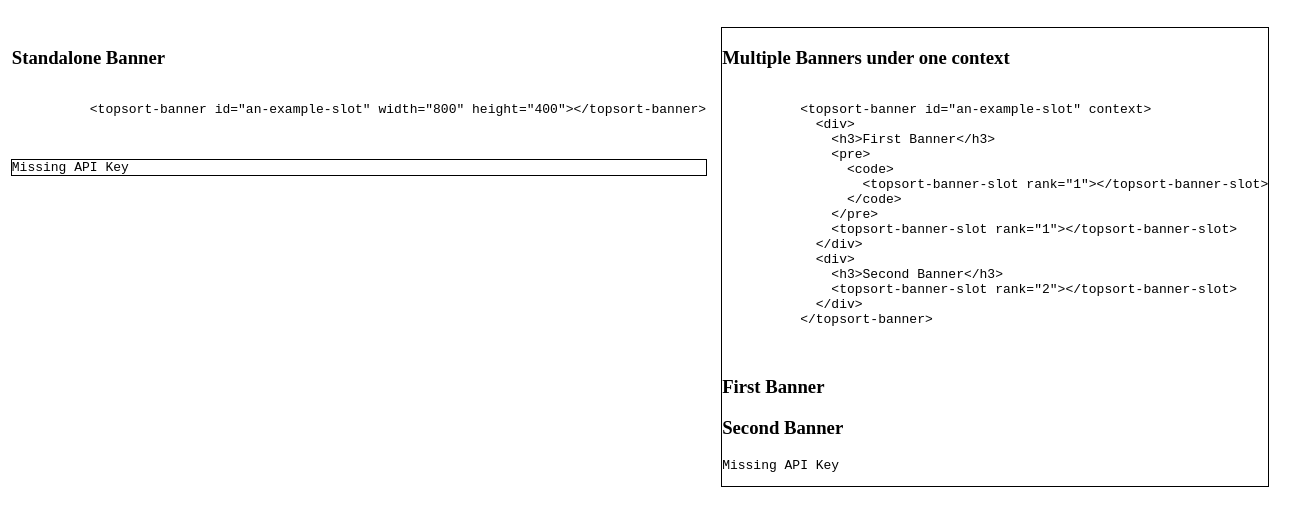
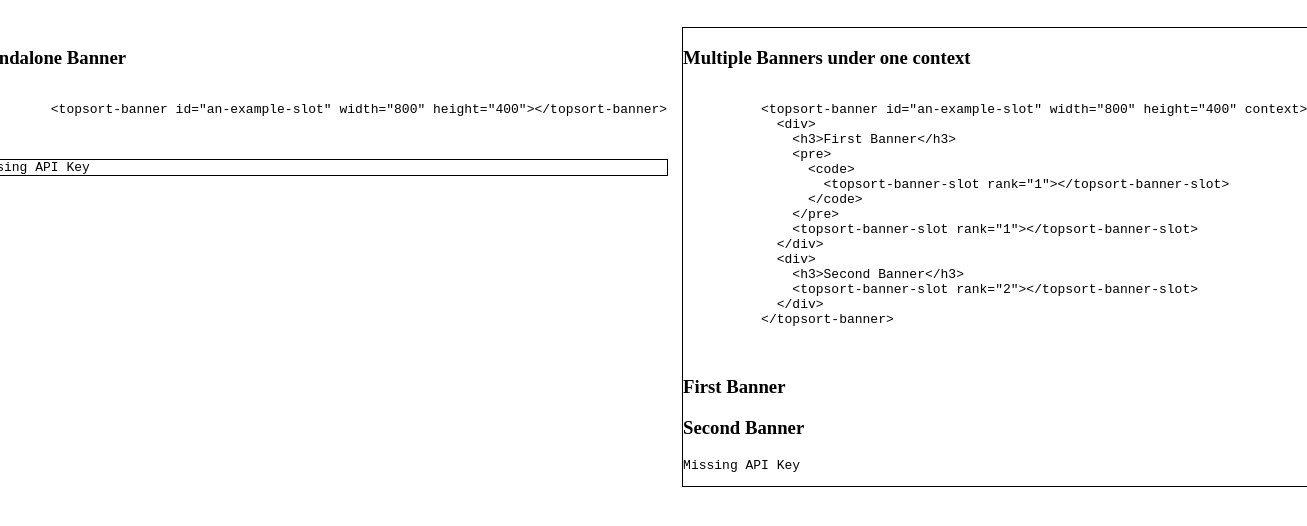
Before and after one commit to Topsort/banners.js, a website built with Vite: page index.html in a window 1280 px wide. Shown: the whole page, 1307 px wide, since content can reach past the window. Built offline with nearby package versions, Linux system fonts and the light colour scheme; files whose address does not match are found by name; what @lit/task would draw is missing.

Commit message:
feat: fixed documentation

```diff
--- a/index.html
+++ b/index.html
@@ -66,7 +66,7 @@
       <h3>Multiple Banners under one context</h3>
       <pre>
         <code>
-          &lt;topsort-banner id="an-example-slot" context&gt;
+          &lt;topsort-banner id="an-example-slot" width="800" height="400" context&gt;
             &lt;div&gt;
               &lt;h3&gt;First Banner&lt;/h3&gt;
               &lt;pre&gt;
```
